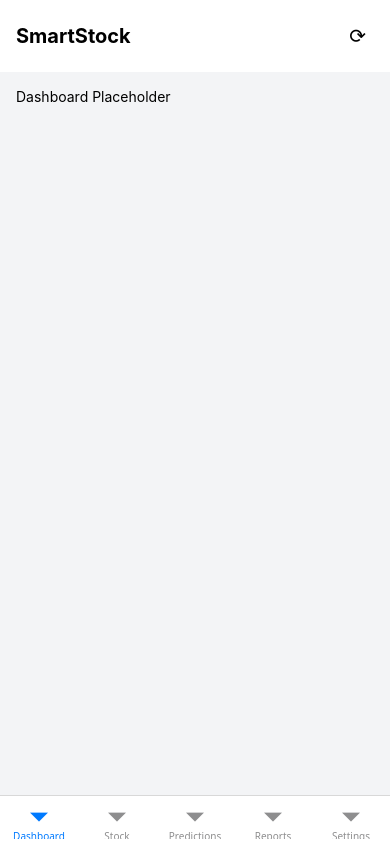
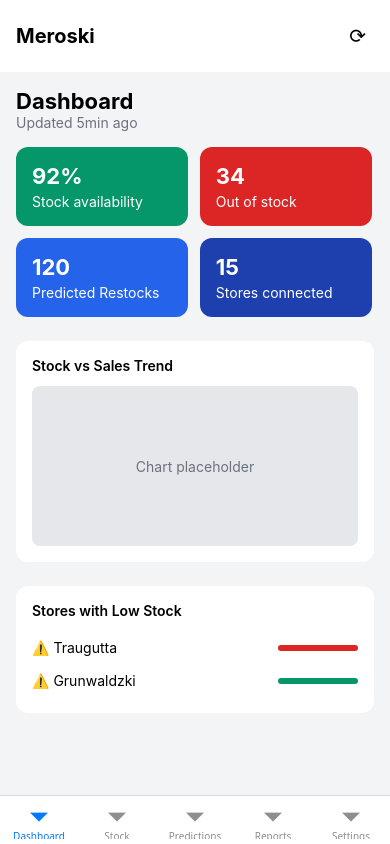
Before and after one commit to lexa24lexa/smartStockNative, a React Native app in the folder frontend/: screen /Dashboard in a window 390 px wide. Built offline with nearby package versions, Linux system fonts and the light colour scheme.

Commit message:
dashboard design implemented

```diff
--- a/frontend/components/ui/Header.tsx
+++ b/frontend/components/ui/Header.tsx
@@ -28,7 +28,7 @@ const Header: React.FC<HeaderProps> = ({ onRefresh }) => {
 
   return (
     <View style={styles.container}>
-      <Text style={styles.title}>SmartStock</Text>
+      <Text style={styles.title}>Meroski</Text>
       <TouchableOpacity onPress={handleRefresh} style={styles.button}>
         <Text style={styles.icon}>⟳</Text>
       </TouchableOpacity>
--- a/frontend/screens/Dashboard.tsx
+++ b/frontend/screens/Dashboard.tsx
@@ -1,11 +1,122 @@
 import React from "react";
-import { Text } from "react-native";
+import { StyleSheet, Text, View } from "react-native";
 import Layout from "../components/ui/Layout";
+
+function StatCard({
+  value,
+  label,
+  color,
+}: {
+  value: string;
+  label: string;
+  color: string;
+}) {
+  return (
+    <View style={[styles.card, { backgroundColor: color }]}>
+      <Text style={styles.cardValue}>{value}</Text>
+      <Text style={styles.cardLabel}>{label}</Text>
+    </View>
+  );
+}
 
 export default function Dashboard() {
   return (
     <Layout>
-      <Text>Dashboard Placeholder</Text>
+      <Text style={styles.title}>Dashboard</Text>
+      <Text style={styles.subtitle}>Updated 5min ago</Text>
+
+      <View style={styles.grid}>
+        <StatCard value="92%" label="Stock availability" color="#059669" />
+        <StatCard value="34" label="Out of stock" color="#DC2626" />
+        <StatCard value="120" label="Predicted Restocks" color="#2563EB" />
+        <StatCard value="15" label="Stores connected" color="#1E40AF" />
+      </View>
+
+      <View style={styles.section}>
+        <Text style={styles.sectionTitle}>Stock vs Sales Trend</Text>
+        <View style={styles.chartPlaceholder}>
+          <Text style={styles.chartText}>Chart placeholder</Text>
+        </View>
+      </View>
+
+      <View style={styles.section}>
+        <Text style={styles.sectionTitle}>Stores with Low Stock</Text>
+
+        <View style={styles.storeRow}>
+          <Text>⚠️ Traugutta</Text>
+          <View style={styles.redBar} />
+        </View>
+
+        <View style={styles.storeRow}>
+          <Text>⚠️ Grunwaldzki</Text>
+          <View style={styles.greenBar} />
+        </View>
+      </View>
     </Layout>
   );
 }
+
+const styles = StyleSheet.create({
+  title: { fontSize: 22, fontWeight: "bold" },
+  subtitle: { color: "#6B7280", marginBottom: 16 },
+
+  grid: {
+    flexDirection: "row",
+    flexWrap: "wrap",
+    gap: 12,
+  },
+
+  card: {
+    width: "48%",
+    padding: 16,
+    borderRadius: 12,
+  },
+  cardValue: {
+    fontSize: 22,
+    fontWeight: "bold",
+    color: "#fff",
+  },
+  cardLabel: {
+    color: "#fff",
+    marginTop: 4,
+  },
+
+  section: {
+    marginTop: 24,
+    backgroundColor: "#fff",
+    padding: 16,
+    borderRadius: 12,
+  },
+  sectionTitle: {
+    fontWeight: "600",
+    marginBottom: 12,
+  },
+
+  chartPlaceholder: {
+    height: 160,
+    backgroundColor: "#E5E7EB",
+    borderRadius: 8,
+    justifyContent: "center",
+    alignItems: "center",
+  },
+  chartText: { color: "#6B7280" },
+
+  storeRow: {
+    flexDirection: "row",
+    justifyContent: "space-between",
+    alignItems: "center",
+    marginVertical: 8,
+  },
+  redBar: {
+    width: 80,
+    height: 6,
+    backgroundColor: "#DC2626",
+    borderRadius: 3,
+  },
+  greenBar: {
+    width: 80,
+    height: 6,
+    backgroundColor: "#059669",
+    borderRadius: 3,
+  },
+});
```
